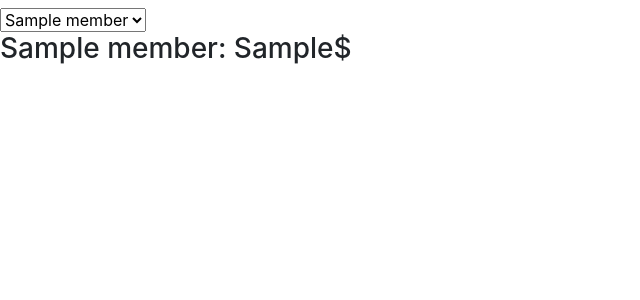
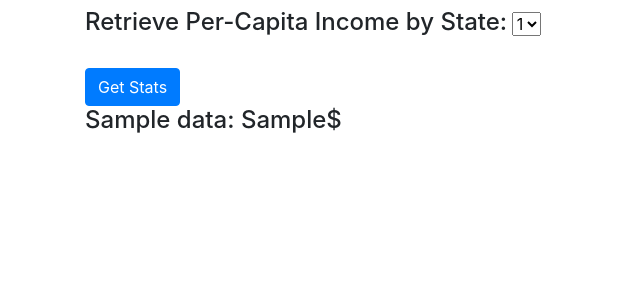
Before and after one commit to aliceni7/atmosphere, a Flask app: template templates/lookup.html in a window 1280 px wide. Shown: the part 74-374 px from the top of the page, without its empty margins (0-640 px from the left). Run offline with Flask 2, Linux system fonts and the light colour scheme; the template is opened without the code that fills it: most values are stand-ins (such as "Sample title", 1, 10 or a date in 2020); some libraries are stand-ins or nearby versions.

Commit message:
working BEAAPI

```diff
--- a/app.py
+++ b/app.py
@@ -99,7 +99,7 @@ def auth():
 	if pair[0][0] == request.args["username"]:
 		if pair[0][1] == request.args["password"]:
 			session["username"] = request.args["username"]
-			flash("logged in alright")
+			flash("Successfully Logged In as: {}".format(session['username']))
 			return redirect("/welcome")
 		flash("wrong password")
 		return redirect("/login")
@@ -119,22 +119,23 @@ def logout():
 def lookup():
 	if 'username' in session:
 		if request.args:
-			dothis()
-		r = urllib.request.urlopen(
-			"https://apps.bea.gov/api/data/?&UserID=1B07B684-579E-4E91-8517-DA093A82DA43&method=GetData&datasetname=Regional&TableName=SAINC1&GeoFIPS=STATE&LineCode=3&Year=2018&ResultFormat=JSON"  # Some API link goes here
-		)
-		data = json.loads(r.read())
-		print(data['BEAAPI']['Results']['Data'][1]['DataValue'])
-		# for member in data:
-			# print(member + "\n")
-		# CACHING MUST BE DONE WITH Flask-Caching
+			r = urllib.request.urlopen(
+				"https://apps.bea.gov/api/data/?&UserID=1B07B684-579E-4E91-8517-DA093A82DA43&method=GetData&datasetname=Regional&TableName=SAINC1&GeoFIPS=STATE&LineCode=3&Year=2018&ResultFormat=JSON"  # Some API link goes here
+			)
+			data = json.loads(r.read())
+			# print(data['BEAAPI']['Results']['Data'][1]['DataValue'])
+			# print("This should be state ID: {}".format(request.args.get('state')))
+			# for member in data:
+				# print(member + "\n")
+			# CACHING MUST BE DONE WITH Flask-Caching
 
-		# session['IncomeCache'] = data
-		# caches data to the data/ directory
-		# with open('./data/income.json', 'w') as outfile:
-		# 	json.dump(data, session['IncomeCache'], indent=4)
-		# print(data['results'][0]['name'])
-		return render_template("lookup.html", data=data['BEAAPI']['Results']['Data'], username=session['username'], states=states)
+			# session['IncomeCache'] = data
+			# caches data to the data/ directory
+			# with open('./data/income.json', 'w') as outfile:
+			# 	json.dump(data, session['IncomeCache'], indent=4)
+			# print(data['results'][0]['name'])
+			return render_template("lookup.html", data=data['BEAAPI']['Results']['Data'][int(request.args.get('state'))], username=session['username'], states=states)
+		return render_template("lookup.html", username=session['username'], states=states)
 	return redirect("/login")
 
 if __name__ == "__main__":
--- a/doc/devlog.txt
+++ b/doc/devlog.txt
@@ -1,3 +1,8 @@
+josephY -- 2019-11-21 23:50
+Working implementation of BEA API, allowing the user to select a state to lookup per-
+capita income from. Next steps are to incorporate a climate indicator, such as tons of CO2,
+and generate a graph. Possible analysis tools: Correlation Coefficient, comparison accross states
+
 josephY -- 2019-11-21 10:30
 DC was missing from states.csv, so I added it. Added drowpdown in lookup.
 
--- a/templates/lookup.html
+++ b/templates/lookup.html
@@ -9,18 +9,26 @@
 </head>
 <body>
     {% block content %}
+    <div class="container">
+
         <form action="/lookup">
-            <select name="state" id="select-state">
-                {% for  member in states %}
-                    <option value="{{states['member']}}">{{member}}</option>
-                {% endfor %}
-            </select>
+            <div class="form-group">
+                <label for="state"> <h4>Retrieve Per-Capita Income by State: </h4> </label>
+                <select name="state" id="select-state">
+                    {% for  member in states.items() %}
+                    <option value="{{member[1]}}">{{member[0]}}</option>
+                    {% endfor %}
+                </select>
+            </div>
+            <button class="btn btn-primary" type="submit">Get Stats</button>
         </form>
         {% if data %}
-            {% for member in data %}
-                <h3>{{member['GeoName']}}: {{member['DataValue']}}$</h3>
-            {% endfor %}
+        <!-- {% for member in data %}
+            <h3>{{member['GeoName']}}: {{member['DataValue']}}$</h3>
+            {% endfor %} -->
+            <h4>{{data['GeoName']}}: {{data['DataValue']}}$</h4>
         {% endif %}
+    </div>
     {% endblock %}
 </body>
 </html>
--- a/templates/welcome.html
+++ b/templates/welcome.html
@@ -1,6 +1,8 @@
 {% extends "base.html" %}
 {% block title %}Welcome{% endblock %}
+{% block header %}Welcome to Project Atmo{% endblock %}
 {% block content %}
+<div class="container">
     {% with messages = get_flashed_messages() %}
     {% if messages %}
     <ul class=flashes>
@@ -10,7 +12,6 @@
     </ul>
     {% endif %}
     {% endwith %}
-
-    <h1>Welcome to Atmo!</h1>
     <h3>US Population: {{population}}</h3>
+</div>
 {% endblock %}
```
Also changed, not shown: templates/login.html (+4 -4 lines), templates/register.html (+6 -6 lines).
